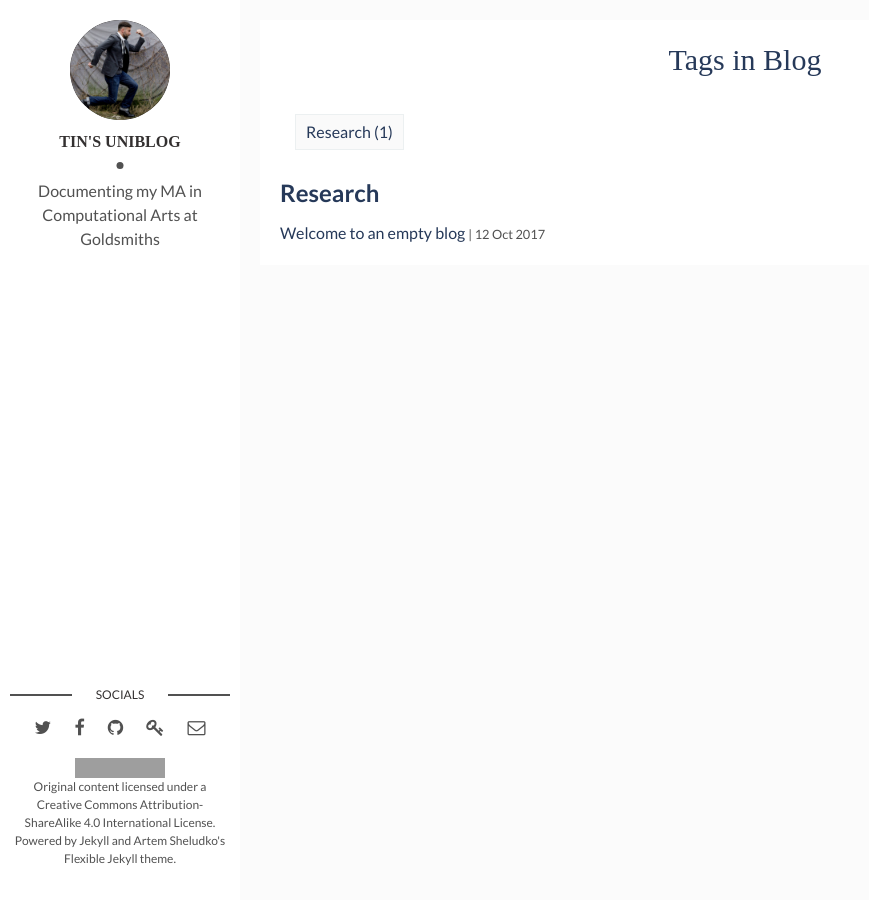
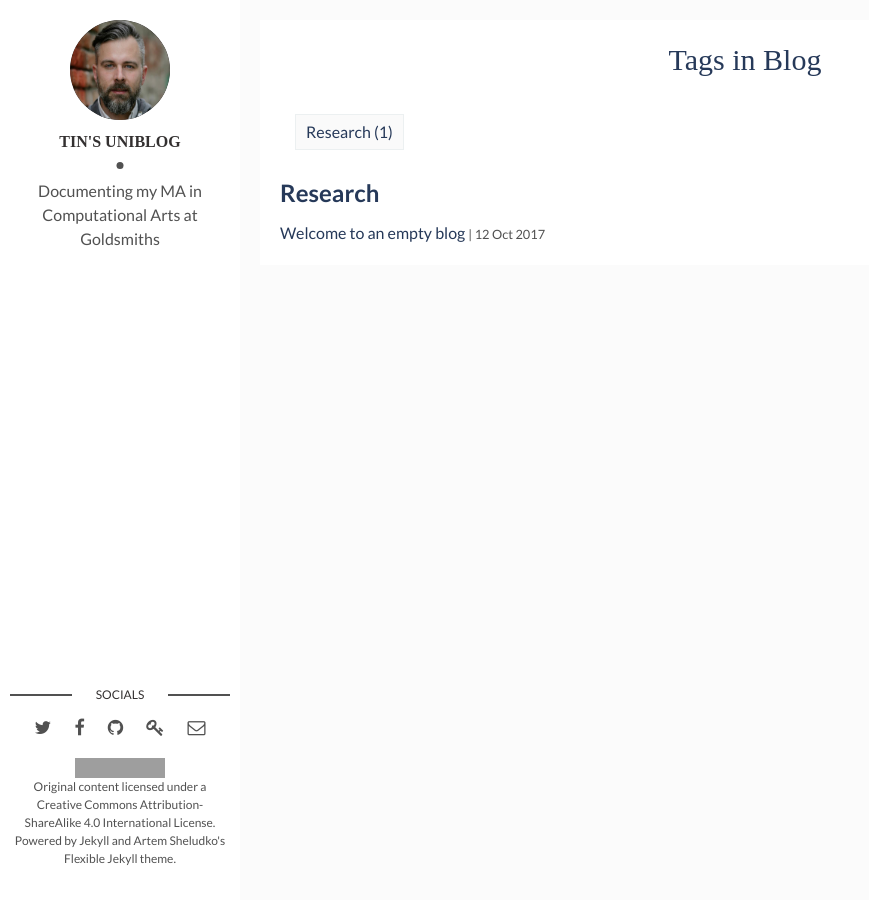
Before and after one commit to tingeber/uniblog, a Jekyll site: the page built from tags.html, in a window 1280 px wide. Shown: the whole page, without its empty margins (0-869 px from the left). Built offline with Jekyll 4.4.1, drawn with Linux system fonts in a browser that asks for light colours; some web fonts are replaced; grey boxes are pictures that could not be loaded.

Commit message:
changed avatar

```diff
--- a/_config.yml
+++ b/_config.yml
@@ -7,7 +7,7 @@ url: "https://tingeber.github.io" # the base hostname & protocol for your site,
 
 # Author Settings
 author: Tin's Uniblog # add your name
-author-img: tinrun.jpg # add your photo
+author-img: tinwall.jpg # add your photo
 about-author: Documenting my MA in Computational Arts at Goldsmiths # add description
 twitter: "@tingeber"  # add your Twitter handle
 facebook: "@tingeber" # add your Facebook handle
```
Also changed, not shown: assets/img/tinwall.jpg (added).
